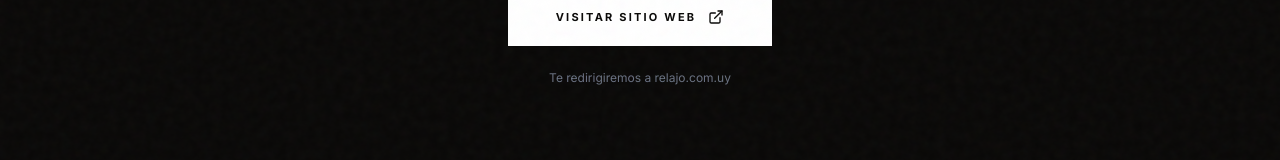
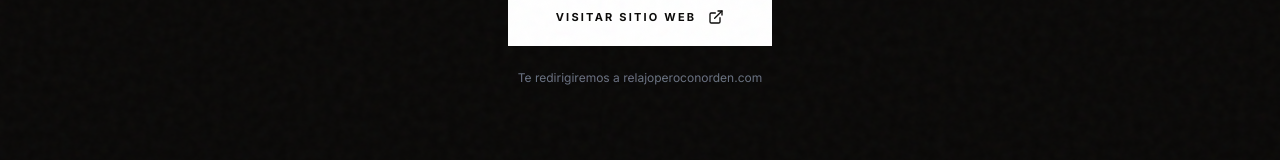
Before and after one commit to MateoRodriguezi/byhormiga, a Next.js app in the folder b_xtFvsBvx7dg-1774568830165/: page /relajo in a window 1280 px wide. Shown: the part 754-914 px from the top of the page. Built offline with nearby package versions, Linux system fonts and the light colour scheme.

Commit message:
fix: actualizar URL de Relajo a relajoperoconorden.com
Co-Authored-By: Claude Sonnet 4.5 <noreply@anthropic.com>

```diff
--- a/b_xtFvsBvx7dg-1774568830165/app/relajo/page.tsx
+++ b/b_xtFvsBvx7dg-1774568830165/app/relajo/page.tsx
@@ -50,7 +50,7 @@ export default function RelajoPage() {
 
               {/* CTA to external site */}
               <Link
-                href="https://relajo.com.uy"
+                href="https://www.relajoperoconorden.com/"
                 target="_blank"
                 rel="noopener noreferrer"
                 className="inline-flex items-center gap-3 bg-white text-[#0a0908] px-12 py-5 text-[11px] font-bold tracking-[.2em] uppercase hover:bg-white/90 transition-colors"
@@ -60,7 +60,7 @@ export default function RelajoPage() {
               </Link>
 
               <p className="mt-6 text-xs text-gray-500">
-                Te redirigiremos a relajo.com.uy
+                Te redirigiremos a relajoperoconorden.com
               </p>
             </motion.div>
           </div>
```
